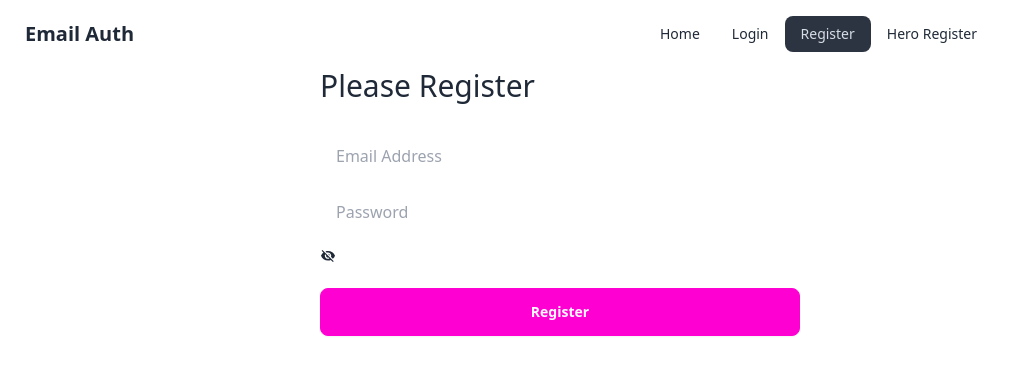
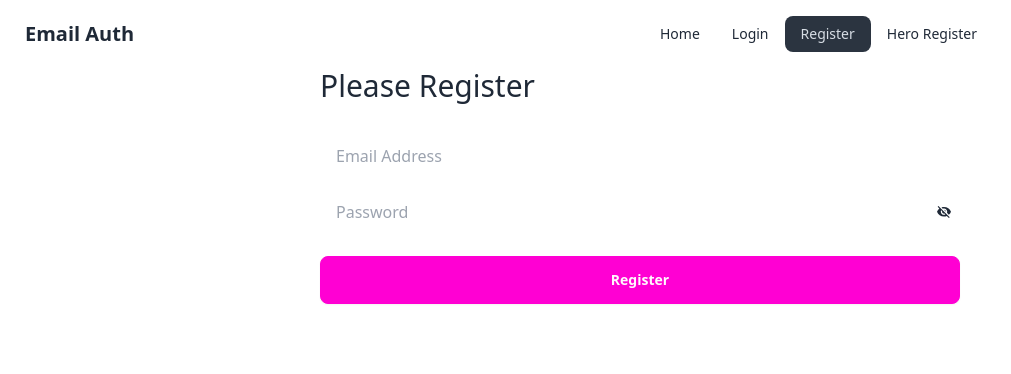
Before and after one commit to Abdullah-Az-Zahur/user-email-pass-auth, a React (Vite) app: page /register in a window 1280 px wide. Shown: the top 374 px of the page, without its empty margins (0-1011 px from the left). Built offline with nearby package versions, Linux system fonts and the light colour scheme.

Commit message:
make eye icon over input field

```diff
--- a/src/components/Register/Register.jsx
+++ b/src/components/Register/Register.jsx
@@ -47,20 +47,22 @@ const Register = () => {
             <div className="mx-auto md:w-1/2">
                 <h2 className="text-3xl mb-8">Please Register</h2>
                 <form onSubmit={handleRegister}>
-                    <input className='mb-4 w-3/4 py-2 px-4' type="email" name="email" placeholder='Email Address' id="email" required />
+                    <input className='mb-4 w-full py-2 px-4' type="email" name="email" placeholder='Email Address' id="email" required />
                     <br />
-                    <input className='mb-4 w-3/4 py-2 px-4'
+                    <div className='relative'>
+                        <input className=' w-full py-2 px-4'
                             type={showPassword ? 'test' : "password"}
                             name="password"
                             placeholder='Password'
                             id="password" required />
-                    <span onClick={() => setShowPassword(!showPassword)}>
+                        <span  onClick={() => setShowPassword(!showPassword)} className='absolute top-3 right-2'>
                             {
                                 showPassword ? <IoMdEye /> : <IoMdEyeOff />
                             }
                         </span>
+                    </div>
                     <br />
-                    <input className='btn btn-secondary mb-4 w-3/4' type="submit" value="Register" />
+                    <input className='btn btn-secondary mb-4 w-full' type="submit" value="Register" />
                 </form>
                 {
                     registerError && <p className='text-red-600'>{registerError}</p>
```
Lines whose indentation alone changed are shown as unchanged.
